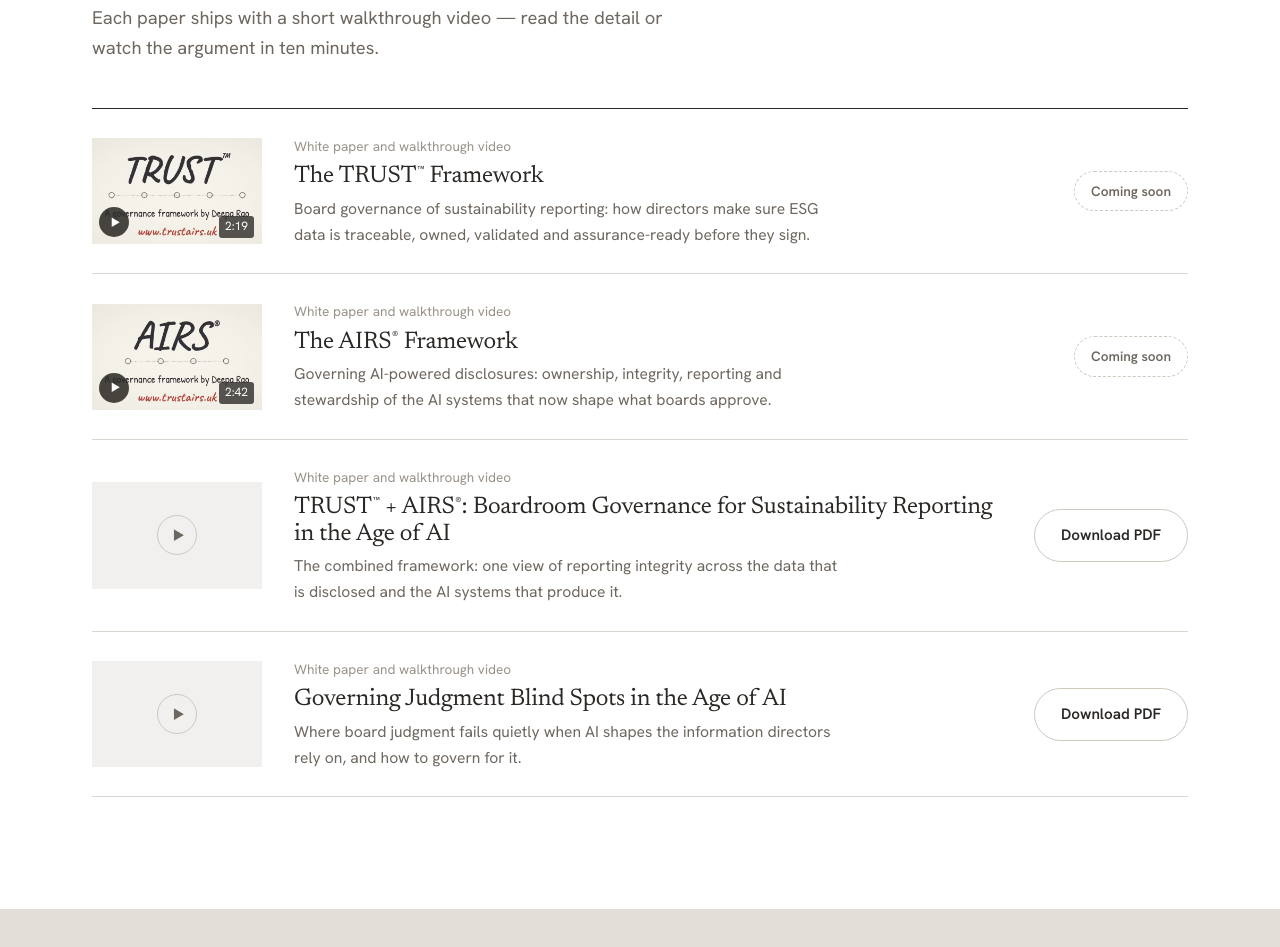
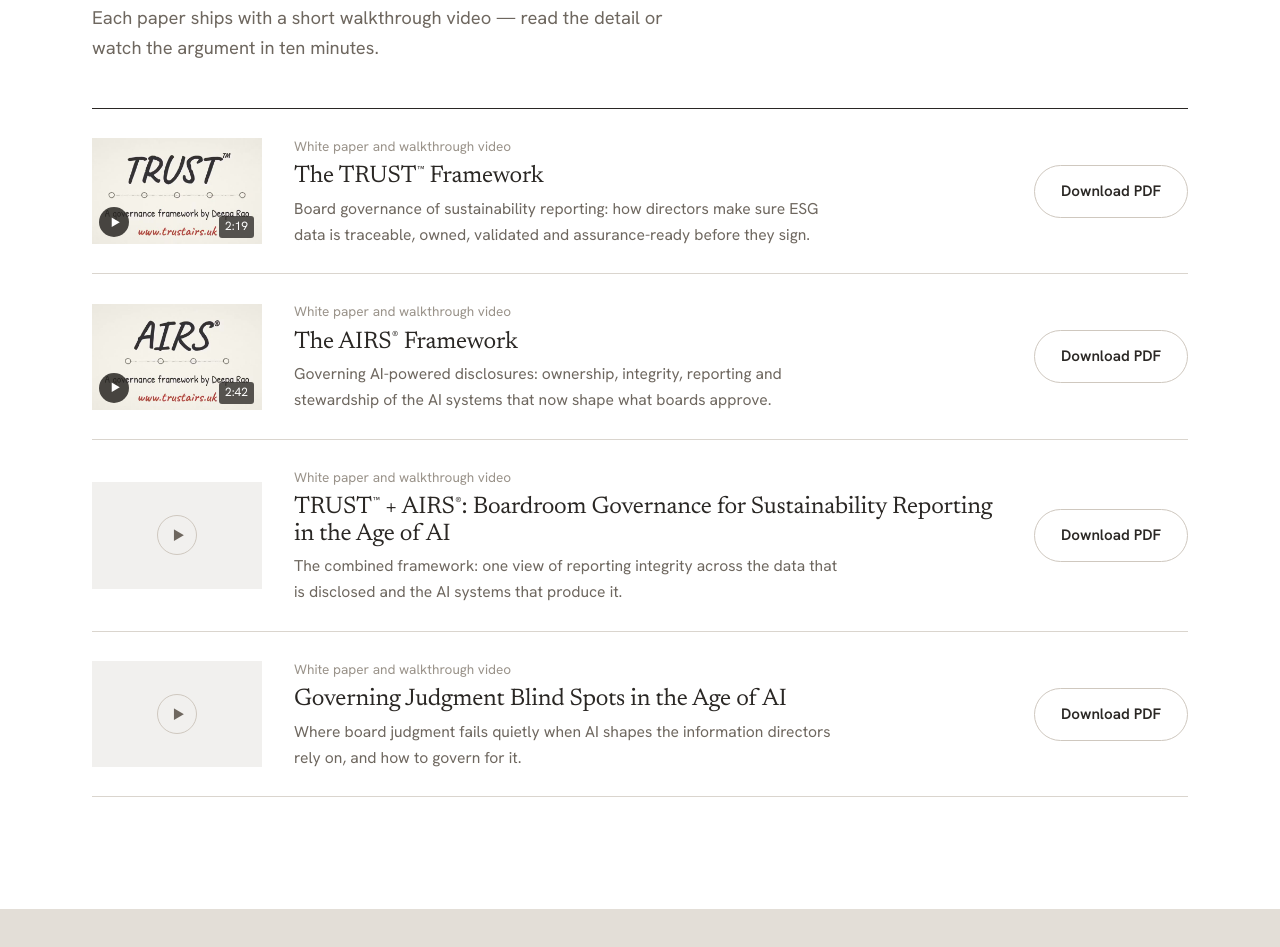
Before and after one commit to Trustairs/deepawebsite, a plain HTML site: page index.html in a window 1280 px wide. Shown: the part 4469-5416 px from the top of the page. Drawn offline with Linux system fonts and the light colour scheme.

Commit message:
Link TRUST and AIRS cards to the combined TRUST + AIRS white paper
Co-Authored-By: Claude Opus 5.5 <noreply@anthropic.com>
Claude-Session: https://claude.ai/code/session_01JwRvKWFSJ9GtfKk4eXhXA9

```diff
--- a/index.html
+++ b/index.html
@@ -536,12 +536,12 @@ footer{background:var(--dark);color:var(--dark-mute);border-top:1px solid var(--
       <div class="paper">
         <button class="paper__vid paper__vid--live" type="button" data-video="assets/videos/TRUST-walkthrough.mp4" data-title="The TRUST™ Framework — walkthrough" style="background-image:url('assets/videos/TRUST-walkthrough-poster.jpg')" aria-label="Play the TRUST Framework walkthrough video, 2 minutes 19 seconds"><i aria-hidden="true">▶</i><span aria-hidden="true">2:19</span></button>
         <div><p class="meta">White paper and walkthrough video</p><h3>The TRUST<sup class="m">™</sup> Framework</h3><p>Board governance of sustainability reporting: how directors make sure ESG data is traceable, owned, validated and assurance-ready before they sign.</p></div>
-        <span class="soon">Coming soon</span>
+        <a class="btn btn--ghost" href="assets/pdfs/TRUST-AIRS-Boardroom-Frameworks-%20White%20Paper%20Final.pdf" target="_blank" rel="noopener">Download PDF</a>
       </div>
       <div class="paper">
         <button class="paper__vid paper__vid--live" type="button" data-video="assets/videos/AIRS-walkthrough.mp4" data-title="The AIRS® Framework — walkthrough" style="background-image:url('assets/videos/AIRS-walkthrough-poster.jpg')" aria-label="Play the AIRS Framework walkthrough video, 2 minutes 42 seconds"><i aria-hidden="true">▶</i><span aria-hidden="true">2:42</span></button>
         <div><p class="meta">White paper and walkthrough video</p><h3>The AIRS<sup class="m">®</sup> Framework</h3><p>Governing AI-powered disclosures: ownership, integrity, reporting and stewardship of the AI systems that now shape what boards approve.</p></div>
-        <span class="soon">Coming soon</span>
+        <a class="btn btn--ghost" href="assets/pdfs/TRUST-AIRS-Boardroom-Frameworks-%20White%20Paper%20Final.pdf" target="_blank" rel="noopener">Download PDF</a>
       </div>
       <div class="paper">
         <div class="paper__vid" aria-hidden="true"><i>▶</i></div>
```
